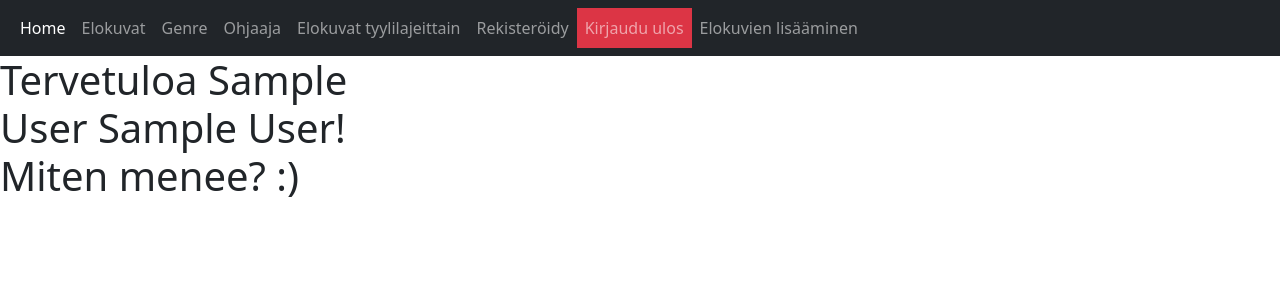
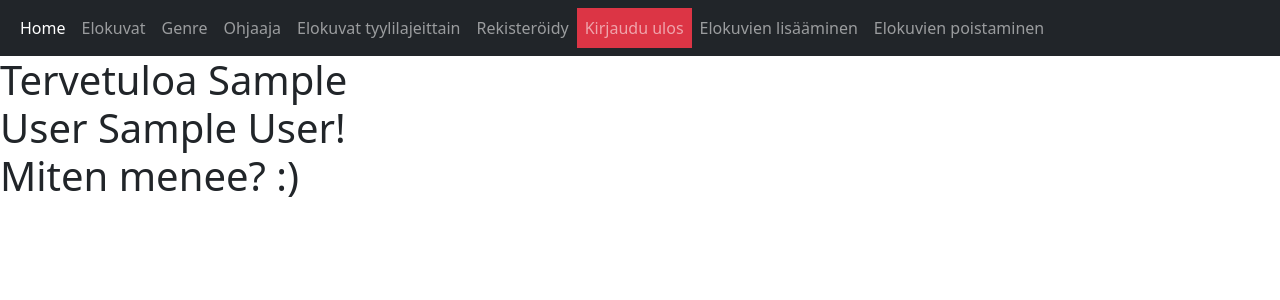
Before and after one commit to tonimatias/elokuvat, a PHP site: page /elokuvat/index.php in a window 1280 px wide. Shown: the top 300 px of the page. Run offline with PHP 8.4, Linux system fonts and the light colour scheme; the visitor is signed in with stand-in values (Sample User, id 1).

Commit message:
link delet

```diff
--- a/src/templates/head.php
+++ b/src/templates/head.php
@@ -44,6 +44,7 @@
                 if(isset($_SESSION["username"])){
                     echo '<a class="nav-link bg-danger" href="logout.php">Kirjaudu ulos</a>';
                     echo '<a class="nav-link" href="http://localhost/elokuvat/public/add_movie.php">Elokuvien lisääminen</a>';
+                    echo '<a class="nav-link" href="http://localhost/elokuvat/public/delete_movie.php">Elokuvien poistaminen</a>';
                 }else{
                     echo '<a class="nav-link bg-success" href="login.php">Kirjaudu sisään</a>';
                 }
```
